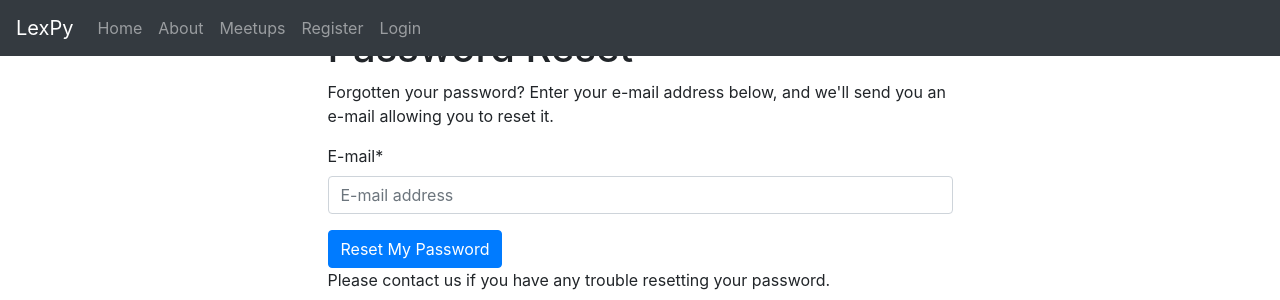
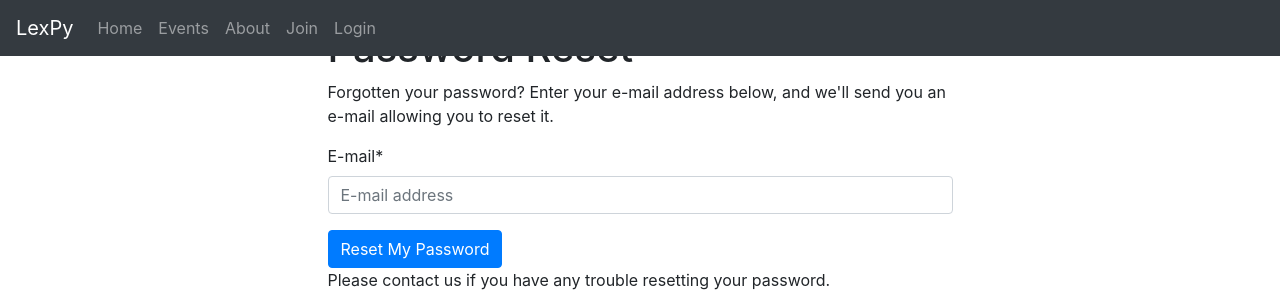
Before and after one commit to jwombles/lexpy, a Django app: page /accounts/password/reset/ in a window 1280 px wide. Shown: the top 300 px of the page. Run offline with Django 3.2, Linux system fonts and the light colour scheme; some libraries are stand-ins or nearby versions.

Commit message:
More fleshing of Navbar, url routing

```diff
--- a/config/urls.py
+++ b/config/urls.py
@@ -7,13 +7,13 @@ from django.views import defaults as default_views
 
 urlpatterns = [
     path("", TemplateView.as_view(template_name="pages/home.html"), name="home"),
+    path("", TemplateView.as_view(template_name="pages/events.html"), name="meetup"),
     path("", TemplateView.as_view(template_name="pages/about.html"), name="about"),
-    path("", TemplateView.as_view(template_name="pages/home.html"), name="home"),
-    path("", TemplateView.as_view(template_name="pages/home.html"), name="home"),
+    path("", TemplateView.as_view(template_name="pages/resources.html"), name="resources"),
     path(
-        "about/",
-        TemplateView.as_view(template_name="pages/about.html"),
-        name="about",
+        "join/",
+        TemplateView.as_view(template_name="pages/join.html"),
+        name="join",
     ),
     # Django Admin, use {% url 'admin:index' %}
     path(settings.ADMIN_URL, admin.site.urls),
--- a/lexpy/templates/base/navbar.html
+++ b/lexpy/templates/base/navbar.html
@@ -2,9 +2,12 @@
 {% url 'home' as home_url %}
 {% url 'events' as events_url %}
 {% url 'about' as about_url %}
+{% url 'resources' as resources_url %}
+{% url 'profile' as profile_url %}
+{% url 'join' as logout_url %}
+{% url 'join' as join_url %}
 {% url 'login' as login_url %}
-{% url 'logout' as logout_url %}
-{% url 'register' as register_url %}
+
 
 <nav class="navbar navbar-expand-md navbar-dark fixed-top bg-dark">
   <a class="navbar-brand" href="#">LexPy</a>
@@ -16,32 +19,28 @@
       <li class="nav-item {% if request.path == home_url %}active{% endif %}">
         <a class="nav-link" href="#">Home <span class="sr-only">(current)</span></a>
       </li>
+      <li class="nav-item {% if request.path == events_url %}active{% endif %}">
+        <a class="nav-link" href="#">Events <span class="sr-only">(current)</span></a>
+      </li>
       <li class="nav-item {% if request.path == about_url %}active{% endif %}">
         <a class="nav-link" href="#">About <span class="sr-only">(current)</span></a>
       </li>
-      <li class="nav-item {% if request.path == meetups_url %}active{% endif %}">
-        <a class="nav-link" href="#">Meetups <span class="sr-only">(current)</span></a>
-      </li>
-
       {% if request.user.is_authenticated %}
+        <li class="nav-item {% if request.path == resources_url %}active{% endif %}">
+          <a class="nav-link" href="#">Resources </a>
+        </li>
         <li class="nav-item {% if request.path == profile_url %}active{% endif %}">
-          <a class="nav-link" href="#">Profile <span class="sr-only">(current)</span></a>
+          <a class="nav-link" href="#">Profile </a>
         </li>
-        <li class="nav-item {% if request.path == members_url %}active{% endif %}">
-          <a class="nav-link" href="#">Members <span class="sr-only">(current)</span></a>
-        </li>
-        <li class="nav-item {% if request.path == resources_url %}active{% endif %}">
-          <a class="nav-link" href="#">Resources <span class="sr-only">(current)</span></a>
-        </li>
-        <li class="nav-item">
-          <a class="nav-link" href="#">Logout <span class="sr-only">(current)</span></a>
+        <li class="nav-item {% if request.path == logout_url %}active{% endif %}">
+          <a class="nav-link" href="#">Logout </a>
         </li>
       {% else %}
-        <li class="nav-item {% if request.path == register_url %}active{% endif %}">
-          <a class="nav-link" href="{{ register_url }}">Register</a>
+        <li class="nav-item {% if request.path == signup_url %}active{% endif %}">
+          <a class="nav-link" href="#">Join </a>
         </li>
         <li class="nav-item {% if request.path == login_url %}active{% endif %}">
-          <a class="nav-link" href="{{ login_url }}">Login</a>
+          <a class="nav-link" href="#">Login </a>
         </li>
       {% endif %}
     </ul>
```
